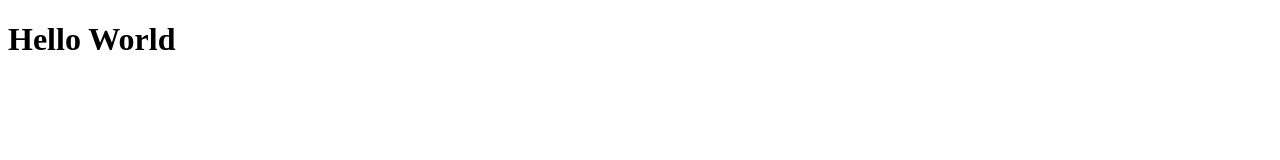
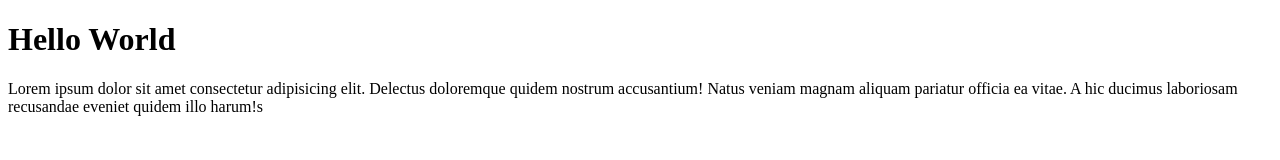
Before and after one commit to CECILIA-ndegwa/learning_git, a plain HTML site: page index.html in a window 1280 px wide. Drawn offline with Linux system fonts and the light colour scheme.

Commit message:
added a paragraph

```diff
--- a/index.html
+++ b/index.html
@@ -8,5 +8,6 @@
 </head>
 <body>
    <h1>Hello World</h1>
+   <p>Lorem ipsum dolor sit amet consectetur adipisicing elit. Delectus doloremque quidem nostrum accusantium! Natus veniam magnam aliquam pariatur officia ea vitae. A hic ducimus laboriosam recusandae eveniet quidem illo harum!s</p>
 </body>
 </html>
```
